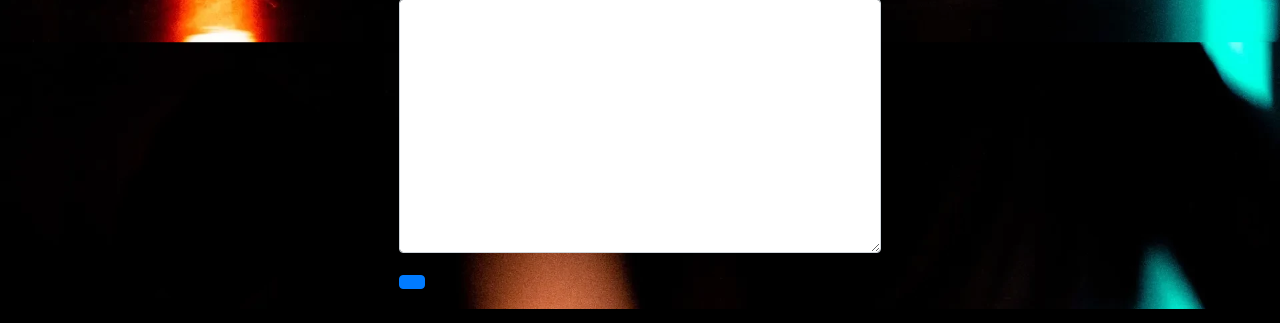
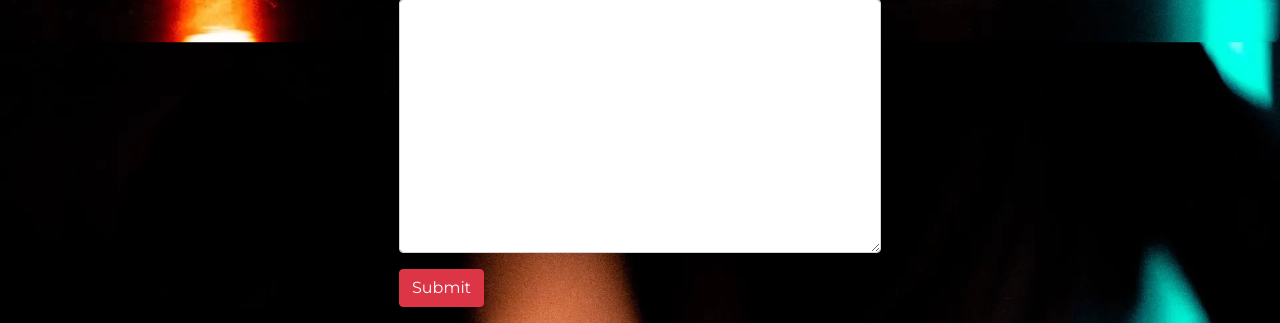
Before and after one commit to MJstephenson/Shopping-app, a Django app: page /contact/ in a window 1280 px wide. Shown: the part 769-1092 px from the top of the page. Run offline with Django 3.2, Linux system fonts and the light colour scheme; some libraries are stand-ins or nearby versions.

Commit message:
Add submit button text

```diff
--- a/contact/templates/contact/contact.html
+++ b/contact/templates/contact/contact.html
@@ -37,7 +37,7 @@
                     <label for="id_message" class="form-label"></label>
                     {{ form.message|as_crispy_field }}
                 </div>
-                <button type="submit" class="btn btn-primary"></button>
+                <button type="submit" class="btn btn-danger">Submit</button>
             </form>
         </div>
     </div>
```
